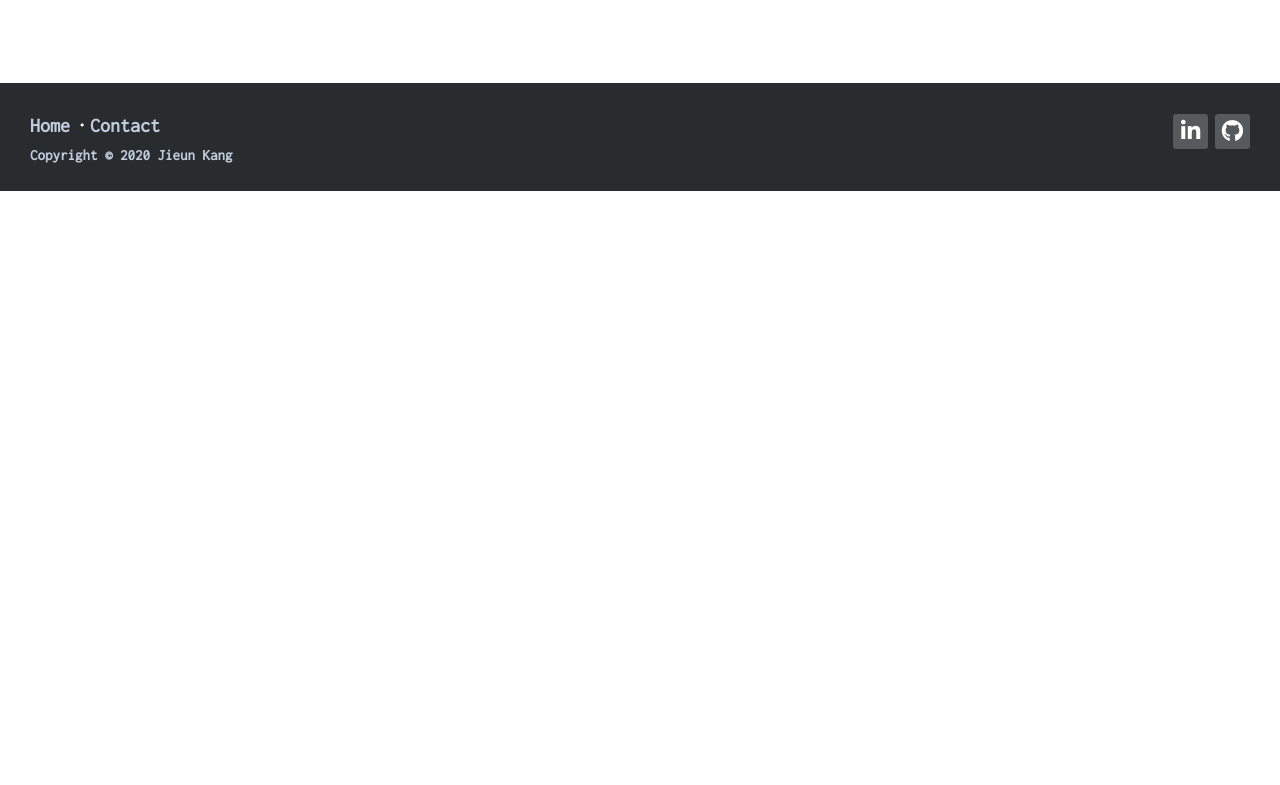
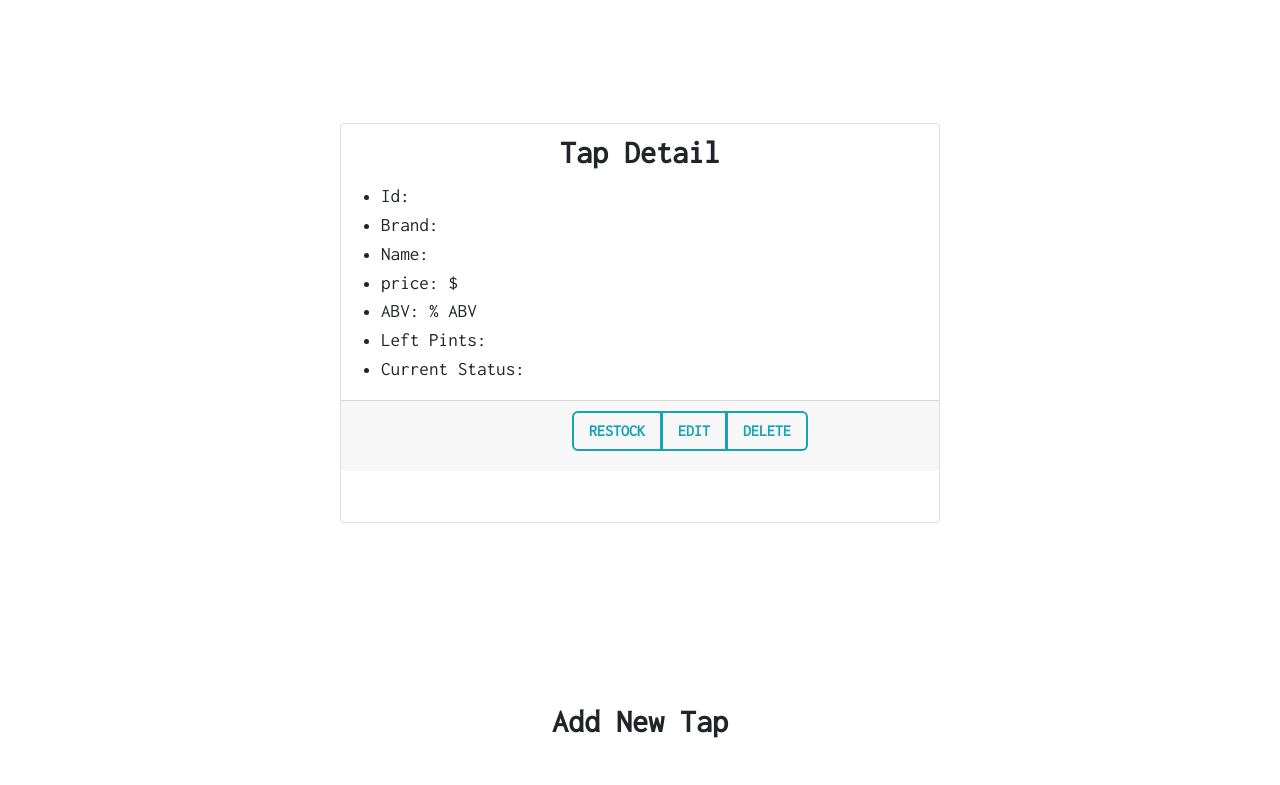
Before and after one commit to jieunkang-101/TapRoom-Redux, a React (Create React App) app: page / in a window 1280 px wide. Shown: the part 695-1480 px from the top of the page. Before the commit the page ends 886 px from the top, so only its background shows below. Built offline with nearby package versions, Linux system fonts and the light colour scheme; a web font is replaced by a local one.

Commit message:
add select-tap-reducer and write test for it

```diff
--- a/src/InitialState.js
+++ b/src/InitialState.js
@@ -1,48 +1,49 @@
-
+// import { v4 } from 'uuid';
 
 const initialState = {
   // visibilityFilter: VisibilityFilters.SHOW_TAP_MENU,
-  masterTapMenu:
-    [{
-        id: "b7c6018c-fff0-44b7-9df3-49bd798d33b2",
+  masterTapMenu: {
+    [1]: {
       img: "https://encrypted-tbn0.gstatic.com/images?q=tbn%3AANd9GcTr4-0GqixCFrqtZ8bEgiwkRdGYXcyNlD0TpX3PMwzJx4b9r8SS&usqp=CAU",
       name: "MIRROR POND PALE ALE",
       brand: "DESCHUTES",
       price: "3",
       abv: "12",
       pints: 3,
-        message:"Almost Empty"
+      message:"Almost Empty",
+      id: 1
     },
-      {
-        id: "8ade42f5-28c7-43b8-a286-f062ecc5b541",
+    [2]: {
       img: "https://pbs.twimg.com/profile_images/1118565165480337408/hTb40HYf.png",
       name: "CZECH-STYLE PILSNER",
       brand: "BUOY",
       price: "11",
       abv: "9.8",
       pints: 124,
-        message:"Enough"
+      message:"Enough",
+      id: 2
     },
-      {
-        id: "891cb0aa-84e5-49a4-89db-84f4be7b873e",
+    [3]: {
       img: "https://encrypted-tbn0.gstatic.com/images?q=tbn%3AANd9GcRAk98i_WUT93Ab5sOy0uCIjIkA4rQUYVRM_P_nyifr3P34a5la&usqp=CAU",
       name: "Barrel Aged IPA",
       brand: "GIGANTIC",
       price: "13",
       abv: "11.4",
       pints: 124,
-        message:"Enough"
+      message:"Enough",
+      id: 3
     },
-      {
-        id: "1e33d1d1-0f92-4eac-b29f-cad63625b710",
+    [4]: {
       img: "https://encrypted-tbn0.gstatic.com/images?q=tbn%3AANd9GcT9z4LT7645EIuXtmxydA-Axpv0eh9m8CLr0HVOAi6_AuRh1zdq&usqp=CAU",
       name: "Mosaic Hopped CREAM ALE",
       brand: "BRIDGEPORT",
       price: "10.5",
       abv: "10",
       pints: 12,
-        message:"Enough"
-    }]
+      message:"Enough",
+      id: 4
+    }
+  }
 }
 
 export default initialState;
--- a/src/actions/ActionTypes.js
+++ b/src/actions/ActionTypes.js
@@ -1,5 +1,6 @@
 export const ADD_TAP = 'ADD_TAP';
 export const DELETE_TAP = 'DELETE_TAP';
+export const SELECT_TAP = 'SELECT_TAP';
 export const SELL_PINT = 'SELL_PINT';
 export const RESTOCK_TAP = 'RESTOCK_TAP';
 export const SET_VISIBILITY = "SET_VISIBILITY";
--- a/src/actions/index.js
+++ b/src/actions/index.js
@@ -19,3 +19,8 @@ export const deleteTap = (id) => ({
   type: c.DELETE_TAP,
   id
 });
+
+export const selectTap = (id) => ({
+  type: c.SELECT_TAP,
+  id
+})
--- a/src/components/Tap/NewTapForm.js
+++ b/src/components/Tap/NewTapForm.js
@@ -22,7 +22,6 @@ function NewTapForm(props){
       id: v4()
     }
     dispatch(action);
-    // props.onNewTapCreation({brand: event.target.brand.value, name: event.target.name.value, price: event.target.price.value, abv: event.target.abv.value, img: event.target.img.value, pints: 124, message:"", id: v4()});
   }
 
   return (
--- a/src/components/Tap/TabDetail.js
+++ b/src/components/Tap/TabDetail.js
@@ -3,20 +3,20 @@ import PropTypes from "prop-types"
 
 function TapDetail(props){
 
-  const { tap } = props;
+  // const { tap } = props;
 
   return (
     <>
       <div className="card detail-card">
         <h2>Tap Detail</h2>
         <ul>
-          <li>Id: {tap.id}</li>
-          <li>Brand: <strong>{tap.brand}</strong></li>
-          <li>Name: <strong>{tap.name}</strong></li>
-          <li>price: <strong>{tap.price}</strong> $</li>
-          <li>ABV: <strong>{tap.abv}</strong> % ABV</li>
-          <li>Left Pints: <strong>{tap.pints}</strong></li>
-          <li>Current Status: <strong><span className="left-pints">{tap.message}</span></strong></li>
+          <li>Id: {props.id}</li>
+          <li>Brand: <strong>{props.brand}</strong></li>
+          <li>Name: <strong>{props.name}</strong></li>
+          <li>price: <strong>{props.price}</strong> $</li>
+          <li>ABV: <strong>{props.abv}</strong> % ABV</li>
+          <li>Left Pints: <strong>{props.pints}</strong></li>
+          <li>Current Status: <strong><span className="left-pints">{props.message}</span></strong></li>
         </ul>
         <div className="card-footer">
           <div className="button-center">
--- a/src/components/Tap/TapControl.js
+++ b/src/components/Tap/TapControl.js
@@ -8,9 +8,20 @@ import * as a from './../../actions';
 import PropTypes from 'prop-types';
 
 function TapControl(props) {
+
+  const handleTapSelection = (id) => {
+    const currentTap = props.masterTapMenu[id];
+    const { dispatch } = props;
+    const action = a.selectTap(currentTap.id);
+    dispatch(action);
+  }
+
+
   return (
     <>
-    <TapMenu tapMenu = { props.masterTapMenu } />
+    <TapMenu tapMenu = { props.masterTapMenu } onTabClick = { handleTapSelection } />
+    <TapDetail tap = { props.selectedTap } />
+    <NewTapForm />
     </>
   )
 }
@@ -19,9 +30,11 @@ TapControl.propTypes = {
   masterTapMenu: PropTypes.object
 }
 
-const mapStateToProps = state => {
+const mapStateToProps = (state) => {
+
   return {
-    masterTapMenu: state.masterTapMenu
+    masterTapMenu: state.masterTapMenu,
+    selectedTap: state.selectedTap
   }
 }
 
--- a/src/reducers/index.js
+++ b/src/reducers/index.js
@@ -1,8 +1,10 @@
 import tapMenuReducer from './tap-menu-reducer';
+import selectTapReducer from './select-tap-reducer';
 import { combineReducers } from 'redux';
 
 const rootReducer = combineReducers({
-  masterTapMenu: tapMenuReducer
+  masterTapMenu: tapMenuReducer,
+  selectedTap: selectTapReducer
 });
 
 export default rootReducer;
--- /dev/null
+++ b/src/reducers/select-tap-reducer.js
@@ -0,0 +1,16 @@
+import * as c from './../actions/ActionTypes';
+
+let initialState = {
+  selectedTap: null
+};
+
+export default (state = initialState, action) => {
+  const { id } = action;
+  switch (action.type) {
+    case c.SELECT_TAP:
+      return Object.assign({}, state, { selectedTap: id });
+      // return state[id];
+    default:
+      return state;
+  }
+};
--- a/src/reducers/tap-menu-reducer.js
+++ b/src/reducers/tap-menu-reducer.js
@@ -20,9 +20,6 @@ export default (state = {}, action) => {
       const newState = { ...state };
       delete newState[id];
       return newState;
-    // case c.SELL_PINT:
-    //   let
-
 
   default:
     return state;
```
Also changed, not shown: 2 other files (tests, documents, lock files or other folders). Lines whose indentation alone changed are shown as unchanged.
